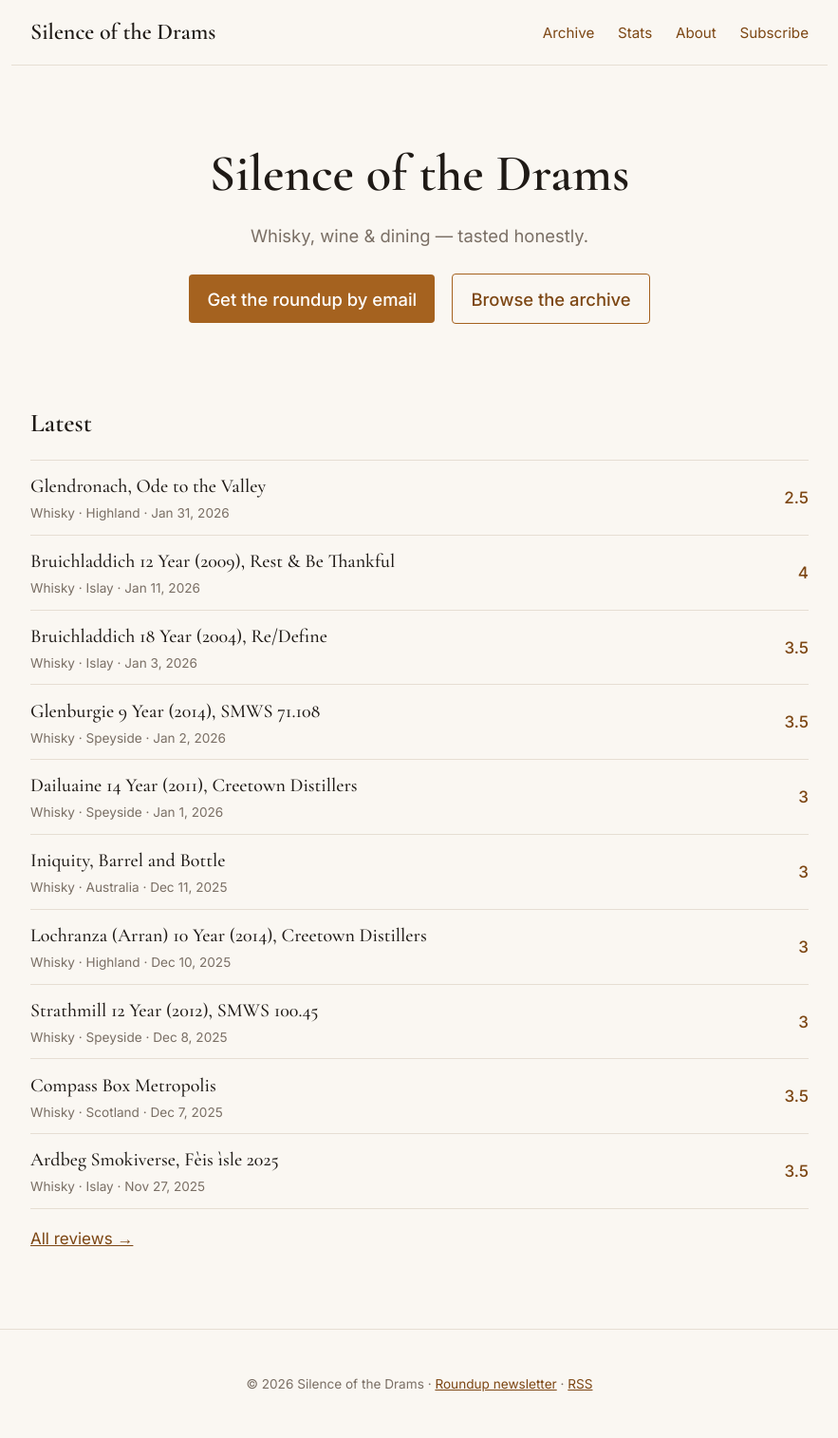
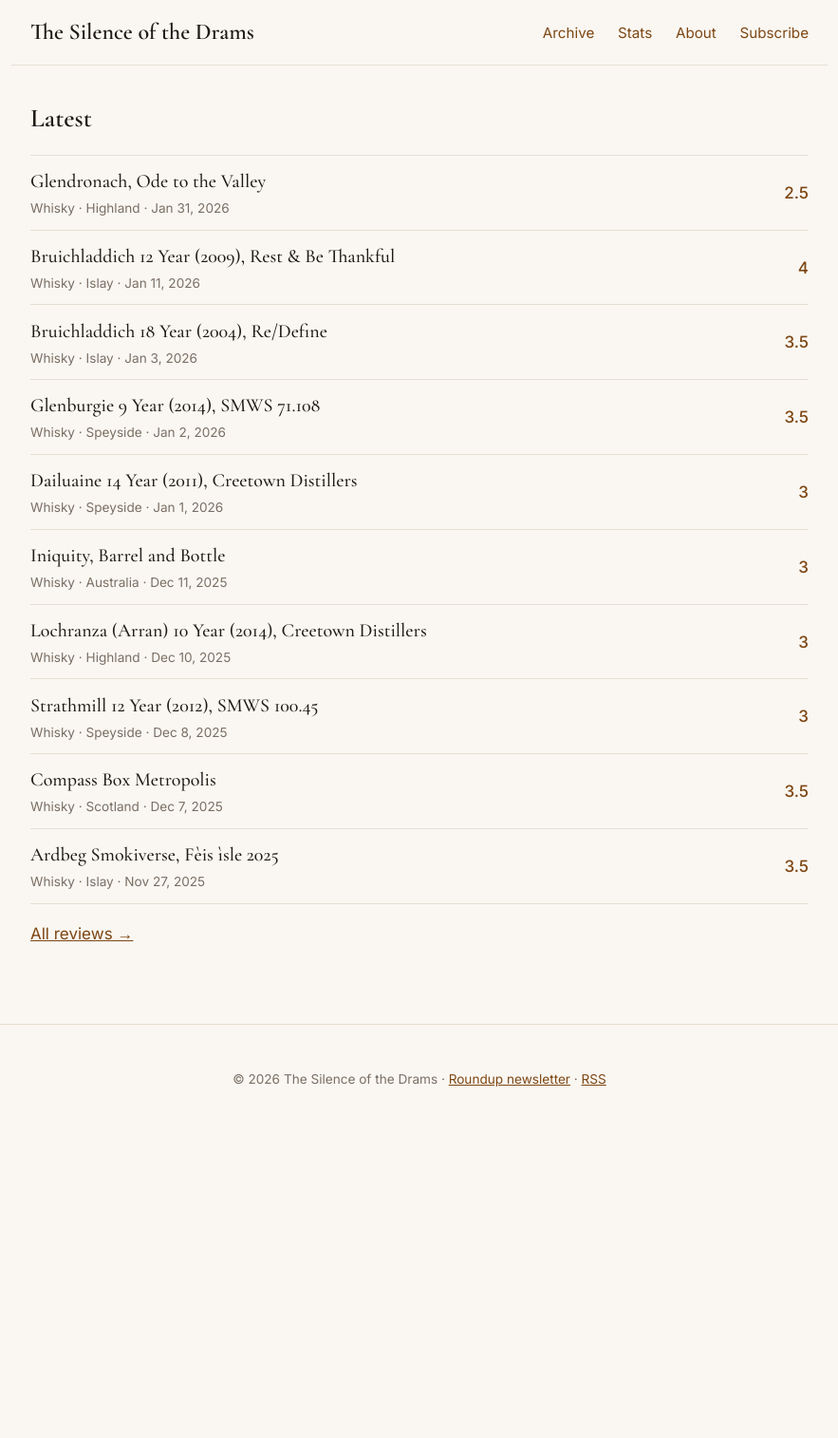
Before and after one commit to dustinransom/silenceofthedrams, a Jekyll site: the page built from index.html, in a window 1280 px wide. Shown: the whole page at 95% size, without its empty margins (198-1081 px from the left). Built offline with Jekyll 4.4.1, drawn with Linux system fonts in a browser that asks for light colours; after the commit the page ends 1193 px from its top, so only the background shows below that.

Commit message:
Homepage updates

```diff
--- a/_config.yml
+++ b/_config.yml
@@ -1,4 +1,4 @@
-title: Silence of the Drams
+title: The Silence of the Drams
 tagline: Whisky, wine & dining — tasted honestly.
 description: Reviews of whisky (mostly scotch), wine, and restaurants.
 url: "https://silenceofthedrams.com"
--- a/_layouts/default.html
+++ b/_layouts/default.html
@@ -12,7 +12,7 @@
 </head>
 <body>
   <header class="site-header">
-    <a class="wordmark" href="{{ '/' | relative_url }}">Silence of the Drams</a>
+    <a class="wordmark" href="{{ '/' | relative_url }}">{{ site.title }}</a>
     <nav>
       <a href="{{ '/reviews/' | relative_url }}">Archive</a>
       <a href="{{ '/stats/' | relative_url }}">Stats</a>
@@ -22,7 +22,7 @@
   </header>
   <main{% if page.wide %} class="wide"{% endif %}>{{ content }}</main>
   <footer class="site-footer">
-    <p>© {{ 'now' | date: '%Y' }} Silence of the Drams · <a href="{{ site.substack_url }}">Roundup newsletter</a> · <a href="{{ '/feed.xml' | relative_url }}">RSS</a></p>
+    <p>© {{ 'now' | date: '%Y' }} {{ site.title }} · <a href="{{ site.substack_url }}">Roundup newsletter</a> · <a href="{{ '/feed.xml' | relative_url }}">RSS</a></p>
   </footer>
 </body>
 </html>
--- a/assets/css/style.css
+++ b/assets/css/style.css
@@ -82,3 +82,4 @@ h2 { font-size: 1.7rem; margin-top: 3rem; }
 .fame .fame-name { font-family: var(--serif); font-size: 1.2rem; }
 .fame .fame-name a { color: var(--ink); text-decoration: none; border-bottom: 1px solid var(--amber); }
 .small { font-size: .9rem; margin-top: 2.5rem; }
+.home h2 { margin-top: .5rem; }
--- a/index.html
+++ b/index.html
@@ -1,16 +1,7 @@
 ---
 layout: default
 ---
-<section class="hero">
-  <h1>Silence of the Drams</h1>
-  <p>{{ site.tagline }}</p>
-  <p class="cta">
-    <a class="button" href="{{ site.substack_url }}">Get the roundup by email</a>
-    <a class="button ghost" href="{{ '/reviews/' | relative_url }}">Browse the archive</a>
-  </p>
-</section>
-
-<section>
+<section class="home">
   <h2>Latest</h2>
   {% assign latest = site.reviews | sort: "date" | reverse %}
   <ul class="recent">
```
